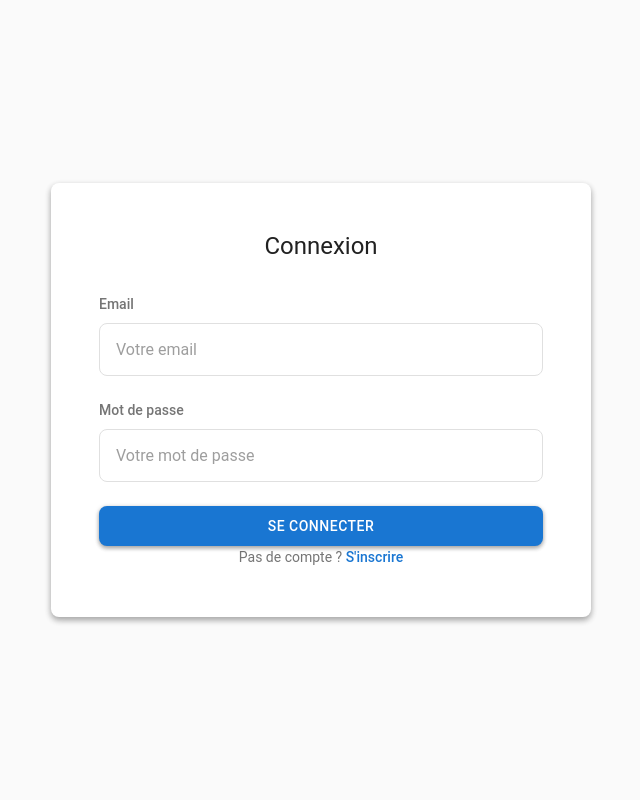
After one commit to TISEPSE/TP-Gregouz, a Flask app: template src/templates/login.html in a window 1280 px wide. The commit adds this page. Shown: the whole page, without its empty margins (319-959 px from the left). Run offline with Flask 3, Linux system fonts and the light colour scheme; the template is opened without the code that fills it, so the values that code supplies are empty.

Commit message:
ça marche

```diff
--- a/src/__init__.py
+++ b/src/__init__.py
@@ -1,9 +1,11 @@
 from flask import Flask
 
 from src.forms import forms_blueprint
+from src.auth import auth_blueprint
 
 
 def create_app():
     app = Flask(__name__)
     app.register_blueprint(forms_blueprint)
+    app.register_blueprint(auth_blueprint)
     return app
--- a/src/static/css/style.css
+++ b/src/static/css/style.css
@@ -661,3 +661,171 @@ a:focus-visible {
 .form-group:focus-within label {
     color: var(--md-primary);
 }
+
+/* ===================================
+   REGISTER/LOGIN FORM STYLES
+   =================================== */
+
+/* Card Header */
+.card-header {
+    text-align: center;
+    margin-bottom: var(--md-spacing-4);
+}
+
+.card-header .icon {
+    width: 72px;
+    height: 72px;
+    background: var(--md-primary);
+    border-radius: 50%;
+    display: flex;
+    justify-content: center;
+    align-items: center;
+    margin: 0 auto var(--md-spacing-2);
+    box-shadow: var(--md-elevation-2);
+}
+
+.card-header .icon .material-icons {
+    font-size: 36px;
+    color: var(--md-on-primary);
+}
+
+.card-header h1 {
+    margin-bottom: var(--md-spacing-1);
+}
+
+.card-header p {
+    margin-bottom: 0;
+}
+
+/* Input fields with icons */
+.input-with-icon {
+    position: relative;
+}
+
+.input-with-icon .material-icons {
+    position: absolute;
+    left: 12px;
+    top: 50%;
+    transform: translateY(-50%);
+    color: var(--md-text-hint);
+    transition: color var(--md-transition-standard) var(--md-easing-standard);
+    pointer-events: none;
+}
+
+.input-with-icon input {
+    padding-left: 44px;
+}
+
+.input-with-icon:focus-within .material-icons {
+    color: var(--md-primary);
+}
+
+/* Password and Email inputs */
+input[type="email"],
+input[type="password"] {
+    width: 100%;
+    padding: 16px;
+    font-family: var(--md-font-family);
+    font-size: var(--md-subheading);
+    font-weight: 400;
+    color: var(--md-text-primary);
+    background: var(--md-surface);
+    border: 1px solid var(--md-border);
+    border-radius: var(--md-radius-medium);
+    outline: none;
+    transition: border-color var(--md-transition-standard) var(--md-easing-standard),
+                box-shadow var(--md-transition-standard) var(--md-easing-standard);
+}
+
+input[type="email"]::placeholder,
+input[type="password"]::placeholder {
+    color: var(--md-text-hint);
+    opacity: 1;
+}
+
+input[type="email"]:focus,
+input[type="password"]:focus {
+    border-color: var(--md-primary);
+    border-width: 2px;
+    padding: 15px;
+}
+
+.input-with-icon input[type="email"]:focus,
+.input-with-icon input[type="password"]:focus {
+    padding-left: 43px;
+}
+
+input[type="email"]:hover:not(:focus),
+input[type="password"]:hover:not(:focus) {
+    border-color: var(--md-border-hover);
+}
+
+/* Password toggle button */
+.password-toggle {
+    position: absolute;
+    right: 12px;
+    top: 50%;
+    transform: translateY(-50%);
+    background: none;
+    border: none;
+    cursor: pointer;
+    color: var(--md-text-hint);
+    padding: 4px;
+    display: flex;
+    align-items: center;
+    justify-content: center;
+    transition: color var(--md-transition-fast) var(--md-easing-standard);
+    box-shadow: none;
+}
+
+.password-toggle:hover {
+    color: var(--md-primary);
+    background: none;
+    box-shadow: none;
+}
+
+.password-toggle:active {
+    box-shadow: none;
+}
+
+/* Divider with text */
+.divider-text {
+    display: flex;
+    align-items: center;
+    margin: var(--md-spacing-3) 0;
+    color: var(--md-text-hint);
+    font-size: var(--md-body-2);
+}
+
+.divider-text::before,
+.divider-text::after {
+    content: '';
+    flex: 1;
+    height: 1px;
+    background: var(--md-divider);
+}
+
+.divider-text span {
+    padding: 0 var(--md-spacing-2);
+}
+
+/* Footer text */
+.footer-text {
+    text-align: center;
+    color: var(--md-text-secondary);
+    font-size: var(--md-body-2);
+    margin: 0;
+}
+
+.footer-text a {
+    color: var(--md-primary);
+    text-decoration: none;
+    font-weight: 500;
+    padding: 0;
+}
+
+.footer-text a:hover {
+    color: var(--md-primary-dark);
+    text-decoration: underline;
+    background: none;
+}
--- /dev/null
+++ b/src/templates/login.html
@@ -0,0 +1,32 @@
+<!DOCTYPE html>
+<html lang="fr">
+<head>
+    <meta charset="UTF-8">
+    <meta name="viewport" content="width=device-width, initial-scale=1.0">
+    <title>Inscription</title>
+    <link rel="stylesheet" href="{{ url_for('static', filename='css/style.css') }}">
+</head>
+<body>
+    <div class="container">
+        <h1>Connexion</h1>
+
+        <form action="/login" method="POST">
+            <div class="form-group">
+                <label for="email">Email</label>
+                <input type="email" id="email" name="email" placeholder="Votre email" required>
+            </div>
+
+            <div class="form-group">
+                <label for="password">Mot de passe</label>
+                <input type="password" id="password" name="password" placeholder="Votre mot de passe" required>
+            </div>
+
+            <button type="submit">Se connecter</button>
+        </form>
+
+        <p class="footer-text">
+            Pas de compte ? <a href="/register">S'inscrire</a>
+        </p>
+    </div>
+</body>
+</html>
```
Also changed, not shown: src/auth.py (added, +31 -0 lines), src/templates/register.html (added, +32 -0 lines).
